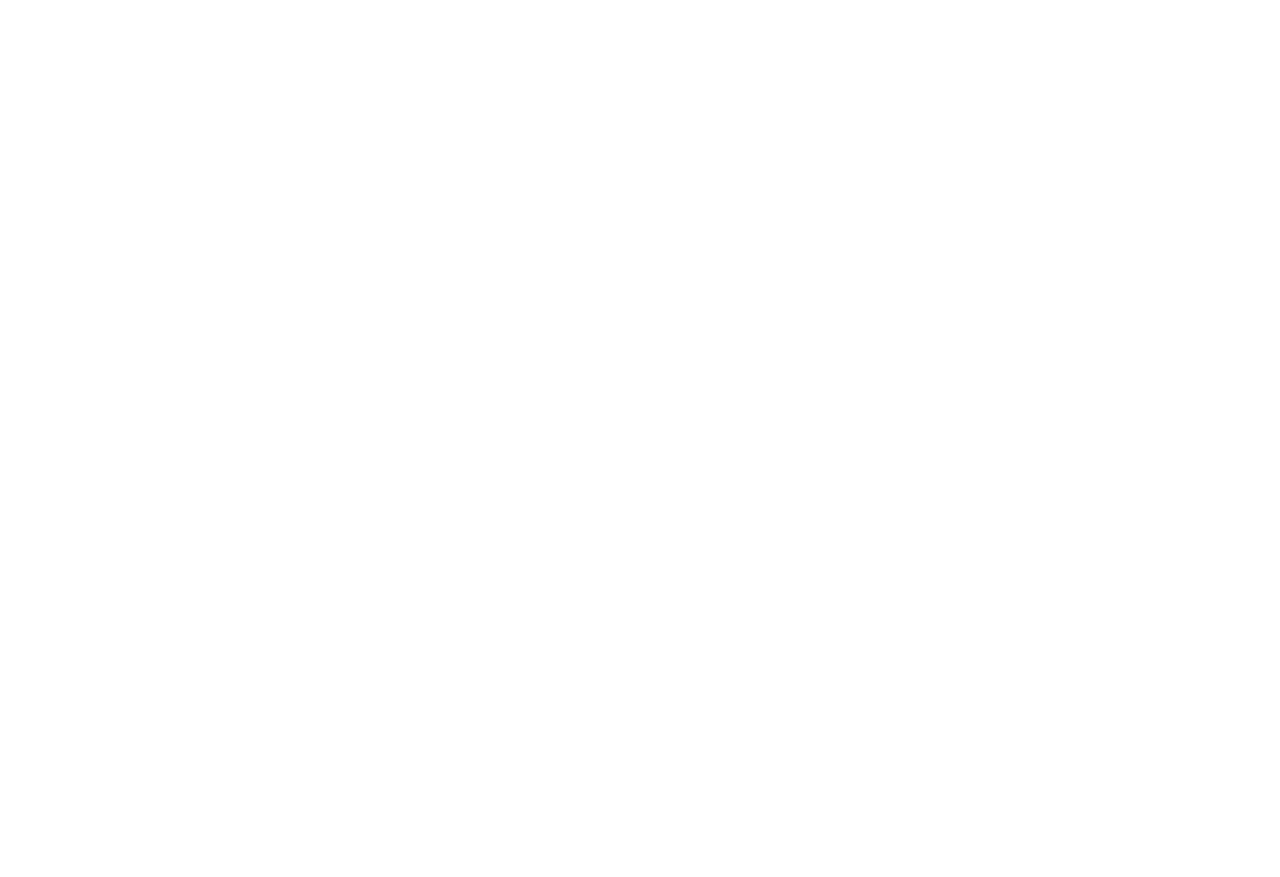
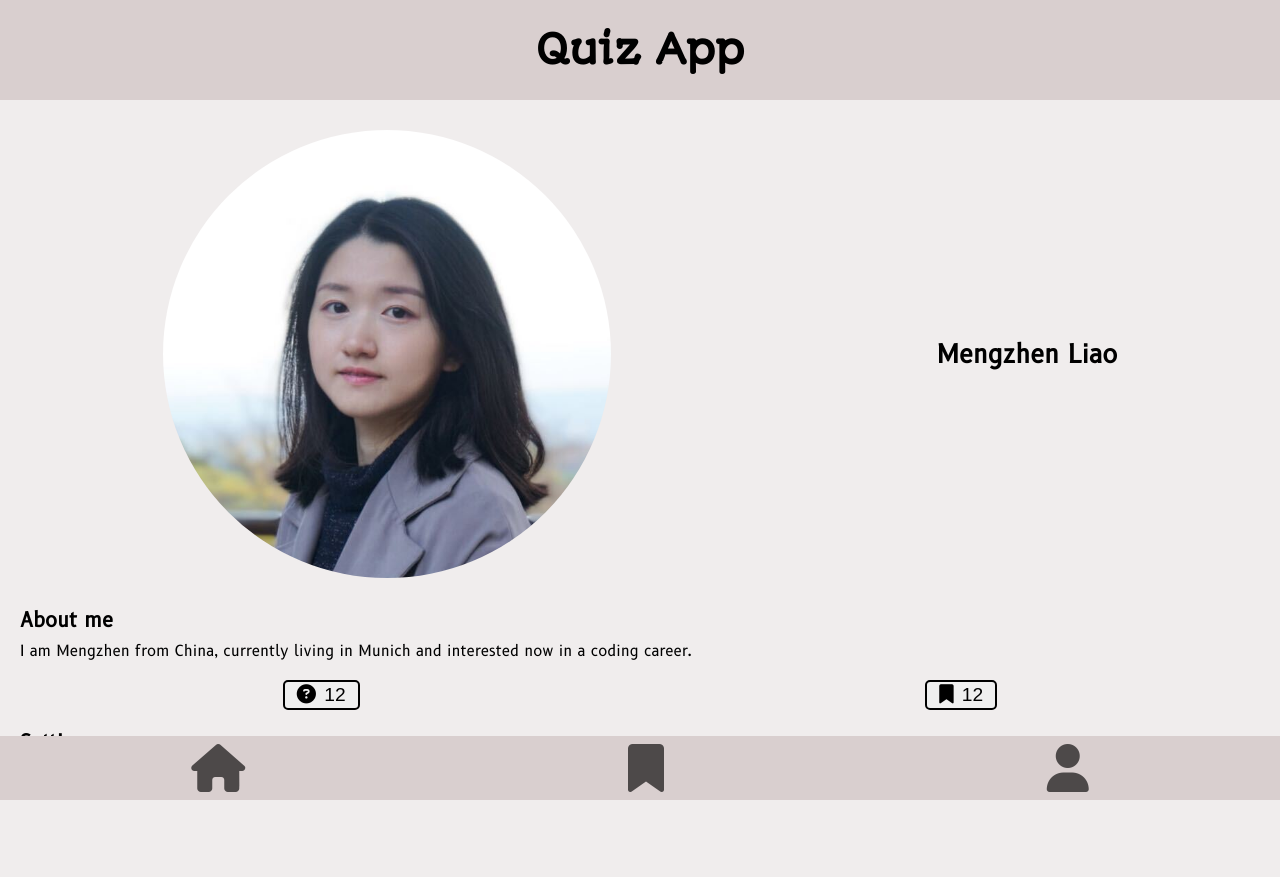
Before and after one commit to Mengzhen1992/Quiz-App, a plain HTML site: page profile.html in a window 1280 px wide. Before the commit the page ends 800 px from the top, so only its background shows below. Drawn offline with Linux system fonts and the light colour scheme.

Commit message:
add css, html and image to profile page

```diff
--- /dev/null
+++ b/profile.css
@@ -0,0 +1,195 @@
+*,
+*::before,
+*::after {
+  box-sizing: border-box;
+  margin: 0;
+  padding: 0;
+}
+
+/* autour-one-regular - latin */
+@font-face {
+  font-family: "Autour One";
+  font-style: normal;
+  font-weight: 400;
+  src: url("fonts/autour-one-v24-latin/autour-one-v24-latin-regular.eot"); /* IE9 Compat Modes */
+  src: local(""),
+    url("fonts/autour-one-v24-latin/autour-one-v24-latin-regular.eot?#iefix")
+      format("embedded-opentype"),
+    /* IE6-IE8 */
+      url("fonts/autour-one-v24-latin/autour-one-v24-latin-regular.woff2")
+      format("woff2"),
+    /* Super Modern Browsers */
+      url("fonts/autour-one-v24-latin/autour-one-v24-latin-regular.woff")
+      format("woff"),
+    /* Modern Browsers */
+      url("fonts/autour-one-v24-latin/autour-one-v24-latin-regular.ttf")
+      format("truetype"),
+    /* Safari, Android, iOS */
+      url("fonts/autour-one-v24-latin/autour-one-v24-latin-regular.svg#AutourOne")
+      format("svg"); /* Legacy iOS */
+}
+
+/* b612-regular - latin */
+@font-face {
+  font-family: "B612";
+  font-style: normal;
+  font-weight: 400;
+  src: url("fonts/b612-v12-latin/b612-v12-latin-regular.eot"); /* IE9 Compat Modes */
+  src: local(""),
+    url("fonts/b612-v12-latin/b612-v12-latin-regular.eot?#iefix")
+      format("embedded-opentype"),
+    /* IE6-IE8 */ url("fonts/b612-v12-latin/b612-v12-latin-regular.woff2")
+      format("woff2"),
+    /* Super Modern Browsers */
+      url("fonts/b612-v12-latin/b612-v12-latin-regular.woff") format("woff"),
+    /* Modern Browsers */ url("fonts/b612-v12-latin/b612-v12-latin-regular.ttf")
+      format("truetype"),
+    /* Safari, Android, iOS */
+      url("fonts/b612-v12-latin/b612-v12-latin-regular.svg#B612") format("svg"); /* Legacy iOS */
+}
+
+li {
+  list-style: none;
+}
+
+a {
+  text-decoration: none;
+}
+
+body {
+  background-color: rgb(240, 237, 237);
+}
+
+/* css style header */
+
+.title {
+  font-family: "Autour One";
+  font-size: 40px;
+  text-align: center;
+  background-color: rgb(217, 207, 207);
+  height: 100px;
+  line-height: 100px;
+}
+
+/* css style footer */
+
+.navbar {
+  overflow: hidden;
+  position: fixed;
+  bottom: 0;
+  width: 100%;
+  display: flex;
+  justify-content: space-around;
+  background-color: rgb(217, 207, 207);
+}
+
+.navbar li {
+  font-size: 3em;
+  padding: 8px;
+}
+
+.navbar li a {
+  display: flex;
+  align-items: flex-end;
+  color: rgb(77, 73, 73);
+}
+
+.navbar li a:hover {
+  color: rgb(6, 39, 88);
+}
+
+/* css style profile page */
+
+.foto {
+  display: flex;
+  flex-flow: row wrap;
+  justify-content: space-around;
+  align-items: center;
+}
+
+.foto img {
+  border-radius: 50%;
+  width: 35%;
+  margin-top: 30px;
+  margin-bottom: 30px;
+}
+
+.foto h2 {
+  font-family: "B612";
+  font-size: 25px;
+}
+
+.about-me h3 {
+  font-family: "B612";
+  font-size: 20px;
+  font-weight: bold;
+  padding-left: 20px;
+  padding-bottom: 10px;
+}
+
+.about-me p {
+  font-family: "B612";
+  font-size: 15px;
+  padding-left: 20px;
+  padding-bottom: 10px;
+}
+
+.counter {
+  display: flex;
+  justify-content: space-around;
+  padding-top: 10px;
+}
+
+.counter__question {
+  font-size: 1.2em;
+  border: 2px solid black;
+  border-radius: 5px;
+  padding: 2px 12px;
+}
+
+.counter__question i {
+  padding-right: 3px;
+}
+
+.counter__bookmark {
+  font-size: 1.2em;
+  border: 2px solid black;
+  border-radius: 5px;
+  padding: 2px 12px;
+}
+
+.counter__bookmark i {
+  padding-right: 3px;
+}
+
+.setting {
+  padding-bottom: 80px;
+}
+
+.setting h3 {
+  font-family: "B612";
+  font-size: 20px;
+  font-weight: bold;
+  padding-left: 20px;
+  padding-bottom: 10px;
+  padding-top: 20px;
+}
+
+.setting p {
+  font-family: "B612";
+  font-size: 15px;
+  padding-left: 20px;
+}
+
+.setting .dark-mode {
+  display: flex;
+  justify-content: space-between;
+  flex-flow: row wrap;
+  padding-right: 50px;
+  align-items: center;
+}
+
+.setting .dark-mode button {
+  font-size: 1.8em;
+  border: none;
+}
--- a/profile.html
+++ b/profile.html
@@ -0,0 +1,70 @@
+<!DOCTYPE html>
+<html lang="en">
+  <head>
+    <meta charset="UTF-8" />
+    <meta http-equiv="X-UA-Compatible" content="IE=edge" />
+    <meta name="viewport" content="width=device-width, initial-scale=1.0" />
+    <title>profile-page</title>
+    <link rel="stylesheet" href="profile.css" />
+    <script
+      src="https://kit.fontawesome.com/6a0d5c4676.js"
+      crossorigin="anonymous"
+    ></script>
+  </head>
+  <body>
+    <header>
+      <h1 class="title">Quiz App</h1>
+    </header>
+    <main>
+      <section class="foto">
+        <img src="images/Profile_Mengzhen.jpg" alt="my photo" />
+        <h2>Mengzhen Liao</h2>
+      </section>
+      <section class="about-me">
+        <h3>About me</h3>
+        <p>
+          I am Mengzhen from China, currently living in Munich and interested
+          now in a coding career.
+        </p>
+      </section>
+      <section class="counter">
+        <button class="counter__question">
+          <i class="fa-solid fa-circle-question"></i>
+          12
+        </button>
+        <button class="counter__bookmark">
+          <i class="fa-solid fa-bookmark"></i>
+          12
+        </button>
+      </section>
+      <section class="setting">
+        <h3>Settings</h3>
+        <div class="dark-mode">
+          <p>Dark Mode</p>
+          <button aria-label="button-dark">
+            <i class="fa-solid fa-toggle-off"></i>
+          </button>
+        </div>
+      </section>
+    </main>
+    <footer>
+      <ul class="navbar">
+        <li>
+          <a href="homepage.html" aria-label="home-page"
+            ><i class="fa-solid fa-house"></i
+          ></a>
+        </li>
+        <li>
+          <a href="bookmarks.html" aria-label="bookmarks-page"
+            ><i class="fa-solid fa-bookmark"></i
+          ></a>
+        </li>
+        <li>
+          <a href="profile.html" aria-label="profile-page"
+            ><i class="fa-solid fa-user"></i
+          ></a>
+        </li>
+      </ul>
+    </footer>
+  </body>
+</html>
```
Also changed, not shown: bookmarks.html (+2 -2 lines), homepage.html (+1 -1 lines), images/profile_Mengzhen.jpg (added).
